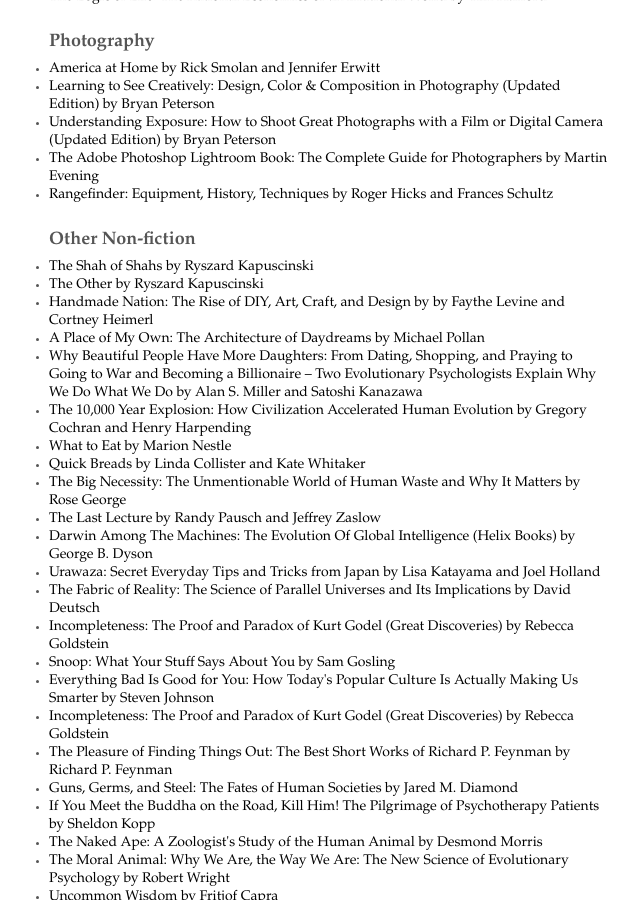
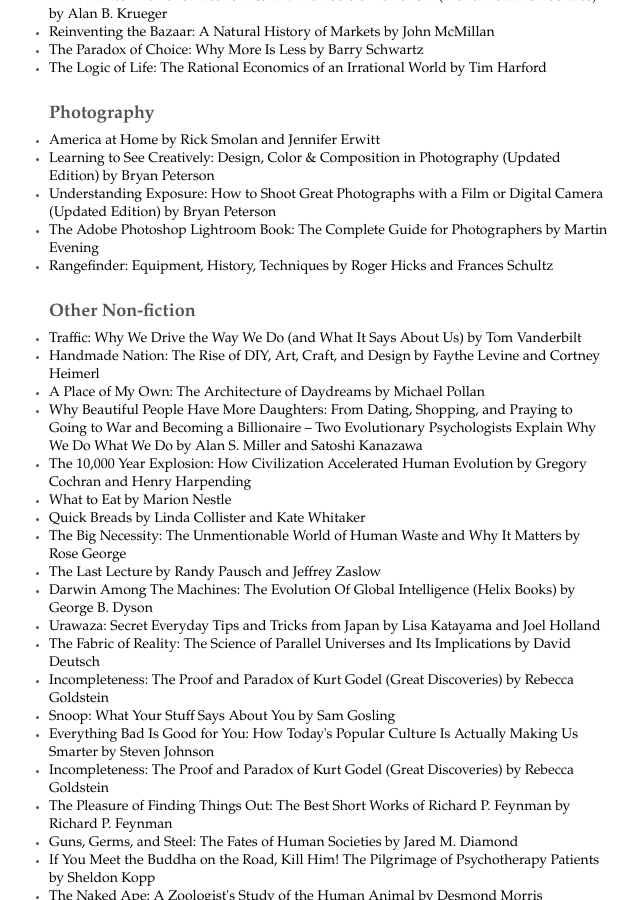
Before and after one commit to deepakjois/website, a Jekyll site: the page built from books/index.html, in a window 1280 px wide and 900 px high, scrolled down 5577 px. Shown: the whole window, without its empty margins (311-951 px from the left). Built offline with Jekyll 4.4.1, drawn with Linux system fonts in a browser that asks for light colours; some of the changed text lies outside the part shown.

Commit message:
Adding New Books

```diff
--- a/_includes/books_read.html
+++ b/_includes/books_read.html
@@ -149,6 +149,10 @@
 <p>This list should ideally be divided into two, India-related books go into one and the rest into the other.</p>
 
 <ul id="non-fiction-culture">
+  <li class="in_2009"><a href="http://www.amazon.com/Another-Day-Life-Ryszard-Kapuscinski/dp/0375726292">Another Day of Life by Ryszard Kapuscinski</a></li>
+  <li class="in_2009"><a href="http://www.amazon.com/Shah-Shahs-Ryszard-Kapuscinski/dp/0679738010">The Shah of Shahs  by Ryszard Kapuscinski</a></li>
+  <li class="in_2009"><a href="http://www.amazon.com/Other-Ryszard-Kapuscinski/dp/1844673286">The Other  by Ryszard Kapuscinski</a></li>
+  <li class="in_2009"><a href="http://www.amazon.com/Hindus-Alternative-History-Wendy-Doniger/dp/1594202052">The Hindus: An Alternative History by Wendy Doniger</a></li>
   <li class="in_2009"><a href="http://www.amazon.com/When-Asia-World-Stewart-Gordon/dp/0306815567/">When Asia Was the World by Stewart Gordon</a></li>
   <li class="in_2009"><a href="http://www.amazon.com/There-Something-Rather-Than-Nothing/dp/0465004997">Why Is There Something Rather Than Nothing?: 23 Questions from Great Philosophers by Leszek Kolakowski</a>
   <li class="in_2009"><a href="http://www.amazon.com/Book-Love-Story-Kamasutra/dp/0805088180%3FSubscriptionId%3D1KWW0ZZBXM2H44SQVD02%26tag%3Dws%26linkCode%3Dxm2%26camp%3D2025%26creative%3D165953%26creativeASIN%3D0805088180">The Book of Love: The Story of the Kamasutra by James McConnachie</a></li>
@@ -262,9 +266,8 @@
 <h3>Other Non-fiction</h3>
 
 <ul id="non-fiction-other">
-  <li class="in_2009"><a href="http://www.amazon.com/Shah-Shahs-Ryszard-Kapuscinski/dp/0679738010">The Shah of Shahs  by Ryszard Kapuscinski</a></li>
-  <li class="in_2009"><a href="http://www.amazon.com/Other-Ryszard-Kapuscinski/dp/1844673286">The Other  by Ryszard Kapuscinski</a></li>
-  <li class="in_2009"><a href="http://www.amazon.com/Handmade-Nation-Rise-Craft-Design/dp/1568987870">Handmade Nation: The Rise of DIY, Art, Craft, and Design by by Faythe Levine and Cortney Heimerl</a></li>
+  <li class="in_2009"><a href="http://www.amazon.com/Traffic-Drive-What-Says-About/dp/0307264785">Traffic: Why We Drive the Way We Do (and What It Says About Us) by Tom Vanderbilt</a></li>
+  <li class="in_2009"><a href="http://www.amazon.com/Handmade-Nation-Rise-Craft-Design/dp/1568987870">Handmade Nation: The Rise of DIY, Art, Craft, and Design by  Faythe Levine and Cortney Heimerl</a></li>
   <li class="in_2009"><a href="http://amazon.com/dp/0143114743">A Place of My Own: The Architecture of Daydreams by Michael Pollan</a></li>
   <li class="in_2009"><a href="http://amazon.com/dp/B001BSSIF4">Why Beautiful People Have More Daughters: From Dating, Shopping, and Praying to Going to War and Becoming a Billionaire – Two Evolutionary Psychologists Explain Why We Do What We Do by Alan S. Miller and Satoshi Kanazawa</a></li>
   <li class="in_2009"><a href="http://www.amazon.com/000-Year-Explosion-Civilization-Accelerated/dp/0465002218%3FSubscriptionId%3D1KWW0ZZBXM2H44SQVD02%26tag%3Dws%26linkCode%3Dxm2%26camp%3D2025%26creative%3D165953%26creativeASIN%3D0465002218">The 10,000 Year Explosion: How Civilization Accelerated Human Evolution by Gregory Cochran and Henry Harpending</a></li>
```
